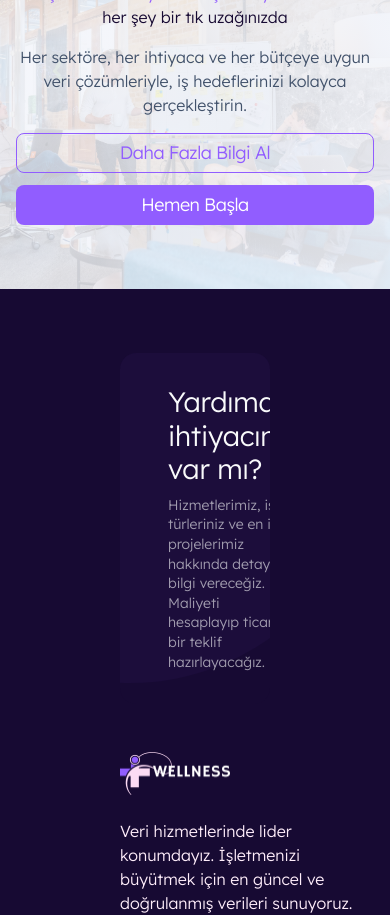
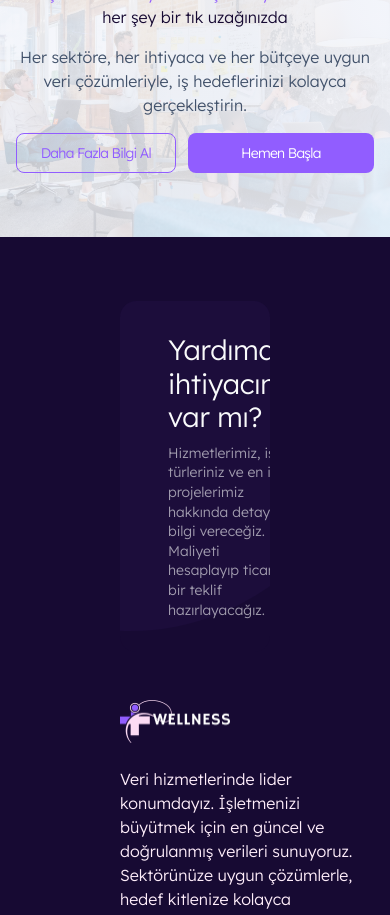
Before and after one commit to Medyanes-360/big-data-sale, a Next.js app: page / in a window 390 px wide. Shown: the part 6700-7615 px from the top of the page. Built offline with nearby package versions, Linux system fonts and the light colour scheme.

Commit message:
Button: Updated button text and adjusted alignment to improve readability

```diff
--- a/components/home/infoSection/index.jsx
+++ b/components/home/infoSection/index.jsx
@@ -14,11 +14,11 @@ const InfoSection = () => {
           <div className="text-gray700 font-medium md:font-normal md:text-[18px] md:leading-6 text-base">
             Her sektöre, her ihtiyaca ve her bütçeye uygun veri çözümleriyle, iş hedeflerinizi kolayca gerçekleştirin.
           </div>
-          <div className="flex md:flex-row flex-col gap-3 w-full md:max-x-[408px] items-center justify-center">
-            <ButtonComponent className="border-[1.5px] border-tertiary400 text-tertiary400 h-10 rounded-lg px-4 font-Inter font-medium !text-[18px] leading-10 !w-full md:!max-w-[198px] tracking-tight">
+          <div className="flex gap-3 w-full md:max-x-[408px] items-center justify-center">
+            <ButtonComponent className="border-[1.5px] border-tertiary400 text-tertiary400 tracking-tighter h-10 rounded-lg font-Inter font-medium text-sm sm:text-base md:text-[18px] md:leading-10 !w-full md:!max-w-[198px]">
               <Link href='/'>Daha Fazla Bilgi Al</Link>
             </ButtonComponent>
-            <ButtonComponent className="bg-tertiary400 h-10 rounded-lg px-8 font-Inter font-medium !text-[18px] leading-10 !w-full md:!max-w-[198px] tracking-tight text-white-default">
+            <ButtonComponent className="bg-tertiary400 h-10 rounded-lg px-8 font-Inter font-medium text-sm sm:text-base md:text-[18px] tracking-tighter md:leading-10 !w-full md:!max-w-[198px] text-white-default">
             <Link href='/'>Hemen Başla</Link>
             </ButtonComponent>
           </div>
```
